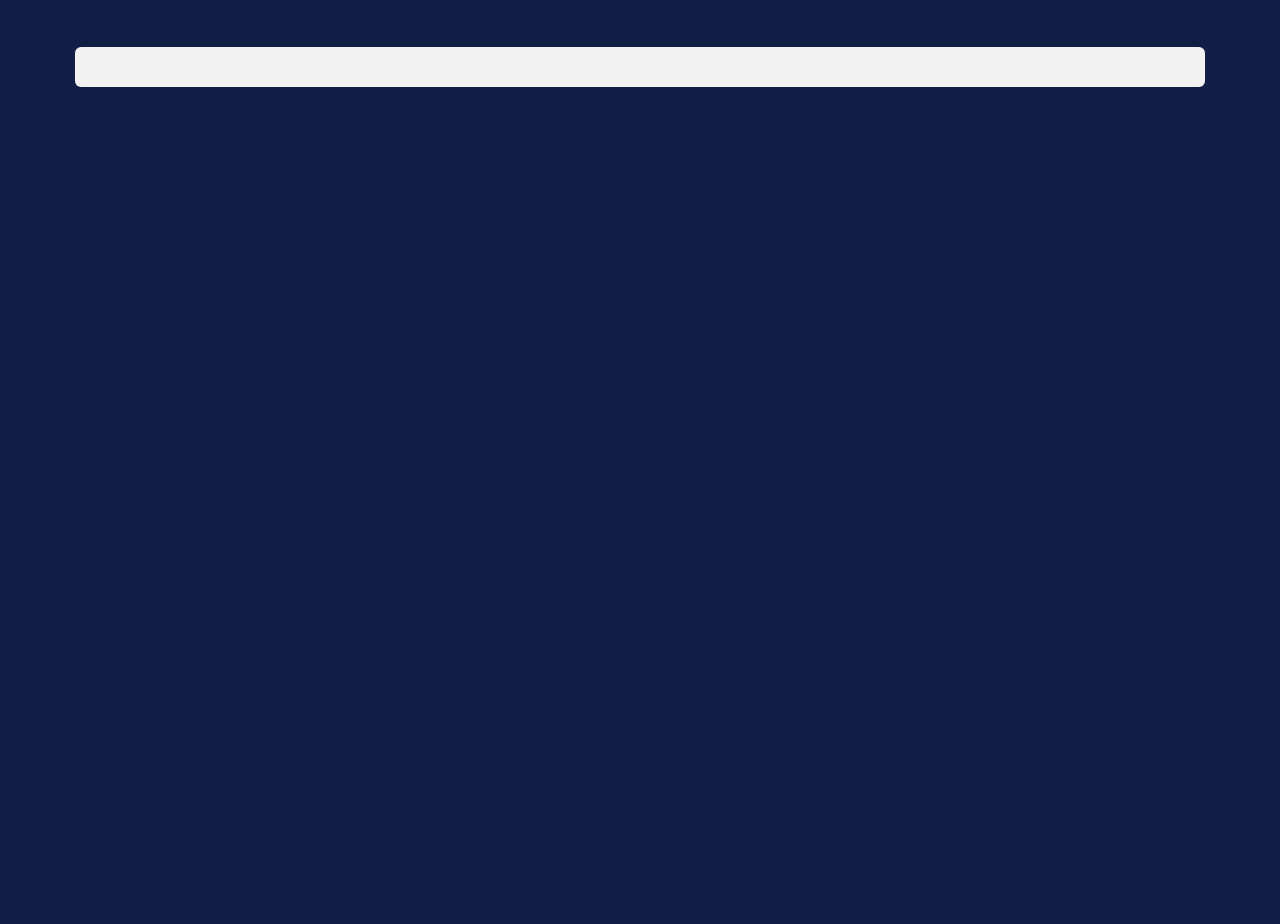
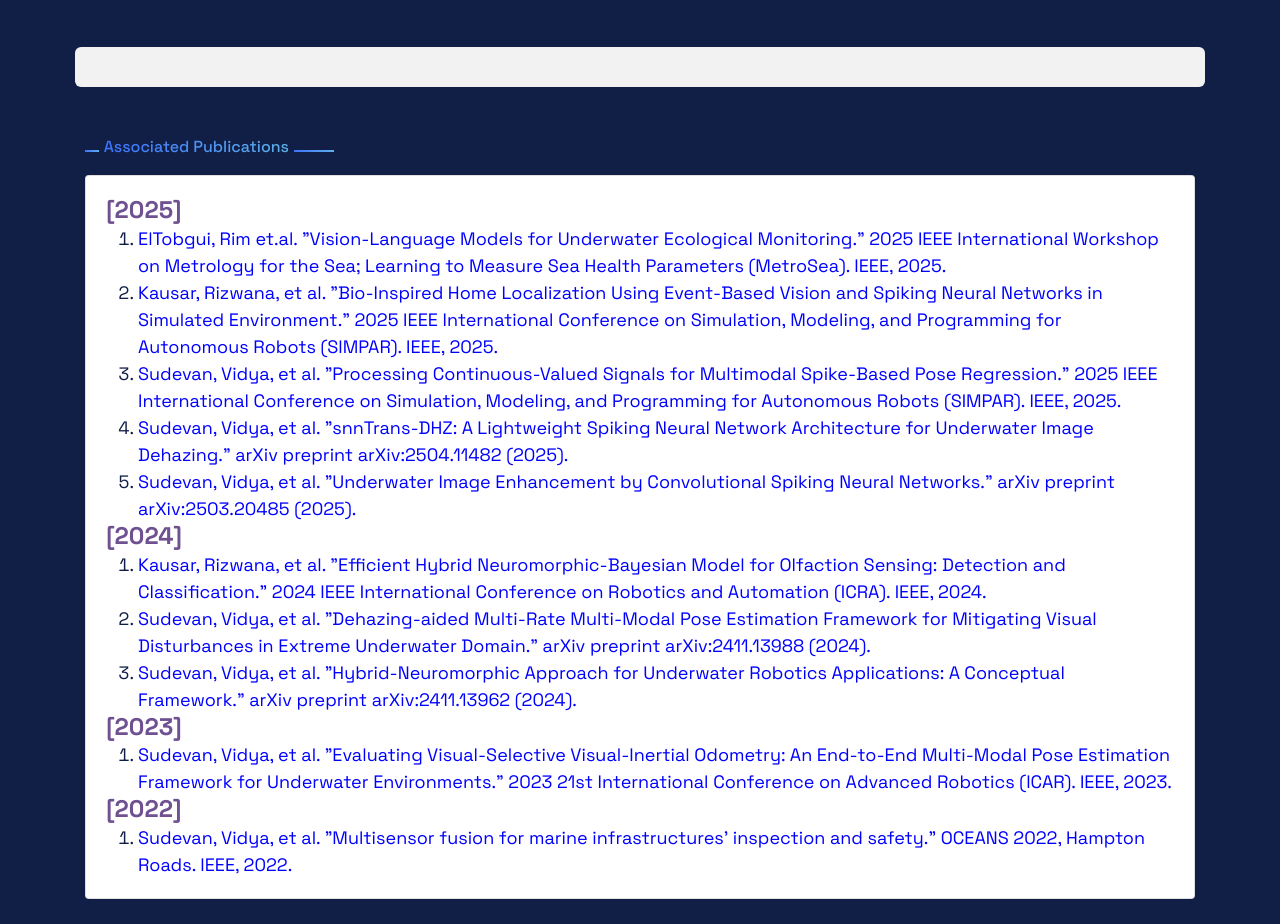
Before and after one commit to NC4Robotics-Lab/nc4robotics-lab.github.io, a plain HTML site: page research.html in a window 1280 px wide. Shown: the part 378-1302 px from the top of the page. Before the commit the page ends 800 px from the top, so only its background shows below. Drawn offline with Linux system fonts and the light colour scheme; files whose address does not match are found by name.

Commit message:
Update research.html

```diff
--- a/research.html
+++ b/research.html
@@ -124,7 +124,7 @@
                                     <a href="research.html">Research</a>
                                 </li>
                                 <li>
-                                    <a href="tutorial.html">Reference Guides</a>
+                                    <a href="tutorials.html">Reference Guides</a>
                                 </li>
                                 <li>
                                     <a href="resources.html">Resources</a>
@@ -154,6 +154,63 @@
             </div>
             <div class="row row-cols-3" id="researchTopics"></div>
             <div class="row row-cols-lg-2 row-cols-1" id="researchArticles">
+            </div>
+        </div>
+
+        <div id="teamPageWrapper" class="container resourceForNow">
+            <div id="faculty" class="section">
+                <div class="title">
+                    <div class="section-title__tagline-shape-1"></div>
+                    <span class="section-title__tagline">Associated Publications</span>
+                    <div class="section-title__tagline-shape-2"></div>
+                </div>
+                <div class="cards">
+                    <div class="card">
+                        <div class="content">
+                            <div class="title">
+                                <h4>[2025]</h4>
+                            </div>
+                            <div class="text">
+                                <ol>
+                                    <li><a href="" target="_blank"> ElTobgui, Rim et.al. "Vision-Language Models for Underwater Ecological Monitoring." 2025 IEEE International Workshop on Metrology for the Sea; Learning to Measure Sea Health Parameters (MetroSea). IEEE, 2025.</a></li>
+                                    <li><a href="https://ieeexplore.ieee.org/abstract/document/10979075" target="_blank">Kausar, Rizwana, et al. "Bio-Inspired Home Localization Using Event-Based Vision and Spiking Neural Networks in Simulated Environment." 2025 IEEE International Conference on Simulation, Modeling, and Programming for Autonomous Robots (SIMPAR). IEEE, 2025.</a></li>
+                                    <li><a href=" https://ieeexplore.ieee.org/abstract/document/10979088" target="_blank"> Sudevan, Vidya, et al. "Processing Continuous-Valued Signals for Multimodal Spike-Based Pose Regression." 2025 IEEE International Conference on Simulation, Modeling, and Programming for Autonomous Robots (SIMPAR). IEEE, 2025. </a></li>
+                                    <li><a href=" https://arxiv.org/abs/2504.11482 " target="_blank"> Sudevan, Vidya, et al. "snnTrans-DHZ: A Lightweight Spiking Neural Network Architecture for Underwater Image Dehazing." arXiv preprint arXiv:2504.11482 (2025). </a></li>
+                                    <li><a href=" https://arxiv.org/abs/2503.20485" target="_blank"> Sudevan, Vidya, et al. "Underwater Image Enhancement by Convolutional Spiking Neural Networks." arXiv preprint arXiv:2503.20485 (2025). </a></li>
+                                </ol>
+                            </div>
+
+                            <div class="title">
+                                <h4>[2024]</h4>
+                            </div>
+                            <div class="text">
+                                <ol>
+                                    <li><a href="https://ieeexplore.ieee.org/abstract/document/10611648" target="_blank"> Kausar, Rizwana, et al. "Efficient Hybrid Neuromorphic-Bayesian Model for Olfaction Sensing: Detection and Classification." 2024 IEEE International Conference on Robotics and Automation (ICRA). IEEE, 2024. </a></li>
+                                    <li><a href=" https://arxiv.org/abs/2411.13988 " target="_blank"> Sudevan, Vidya, et al. "Dehazing-aided Multi-Rate Multi-Modal Pose Estimation Framework for Mitigating Visual Disturbances in Extreme Underwater Domain." arXiv preprint arXiv:2411.13988 (2024). </a></li>
+                                    <li><a href=" https://arxiv.org/abs/2411.13962 " target="_blank"> Sudevan, Vidya, et al. "Hybrid-Neuromorphic Approach for Underwater Robotics Applications: A Conceptual Framework." arXiv preprint arXiv:2411.13962 (2024). </a></li>
+                                </ol>
+                            </div>
+
+                            <div class="title">
+                                <h4>[2023]</h4>
+                            </div>
+                            <div class="text">
+                                <ol>
+                                    <li><a href=" https://ieeexplore.ieee.org/abstract/document/10436500 " target="_blank"> Sudevan, Vidya, et al. "Evaluating Visual-Selective Visual-Inertial Odometry: An End-to-End Multi-Modal Pose Estimation Framework for Underwater Environments." 2023 21st International Conference on Advanced Robotics (ICAR). IEEE, 2023. </a></li>
+                                </ol>
+                            </div>
+
+                            <div class="title">
+                                <h4>[2022]</h4>
+                            </div>
+                            <div class="text">
+                                <ol>
+                                    <li><a href=" https://ieeexplore.ieee.org/abstract/document/9977154 " target="_blank"> Sudevan, Vidya, et al. "Multisensor fusion for marine infrastructures’ inspection and safety." OCEANS 2022, Hampton Roads. IEEE, 2022. </a></li>
+                                </ol>
+                            </div>
+                        </div>
+                    </div>
+                </div>
             </div>
         </div>
 
```
